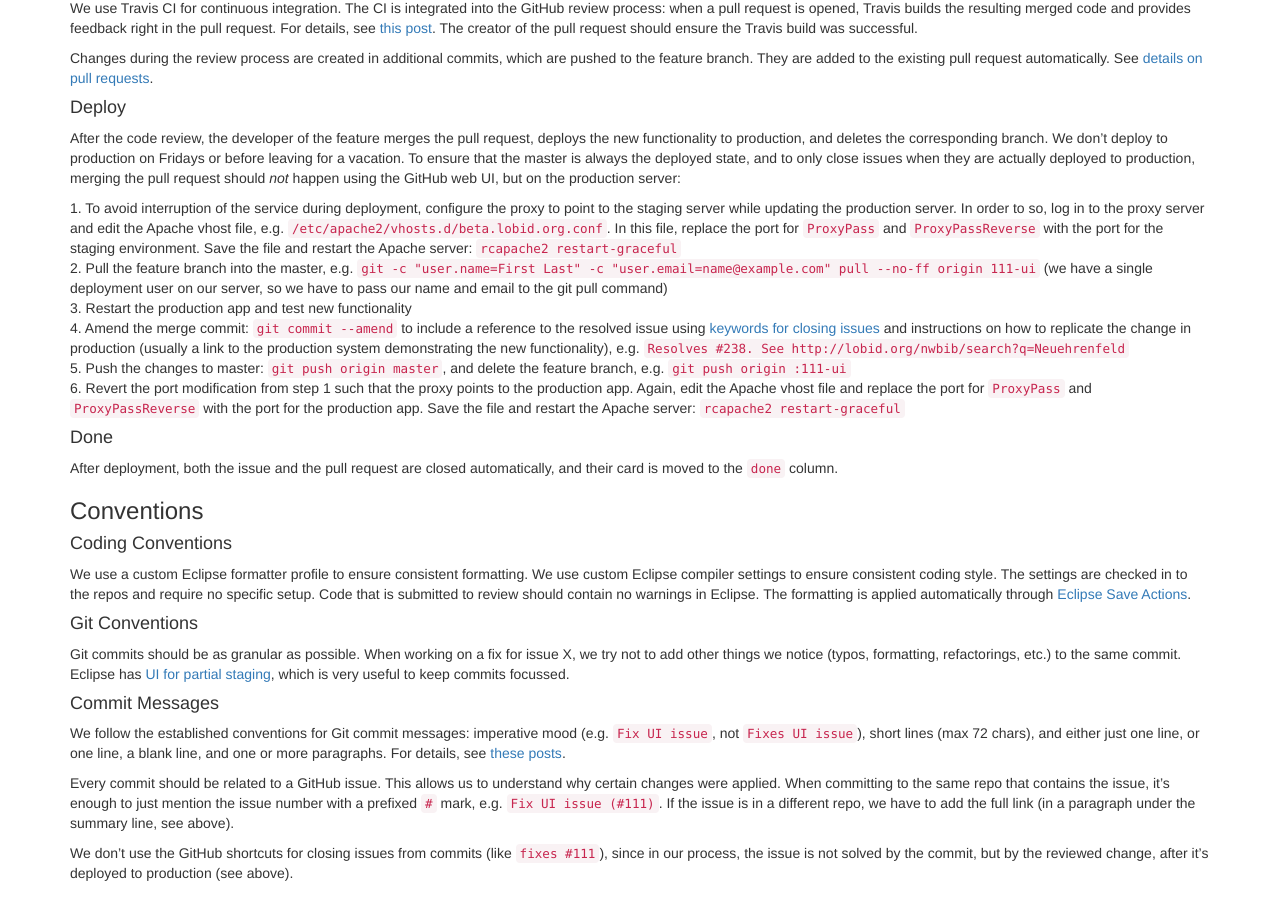
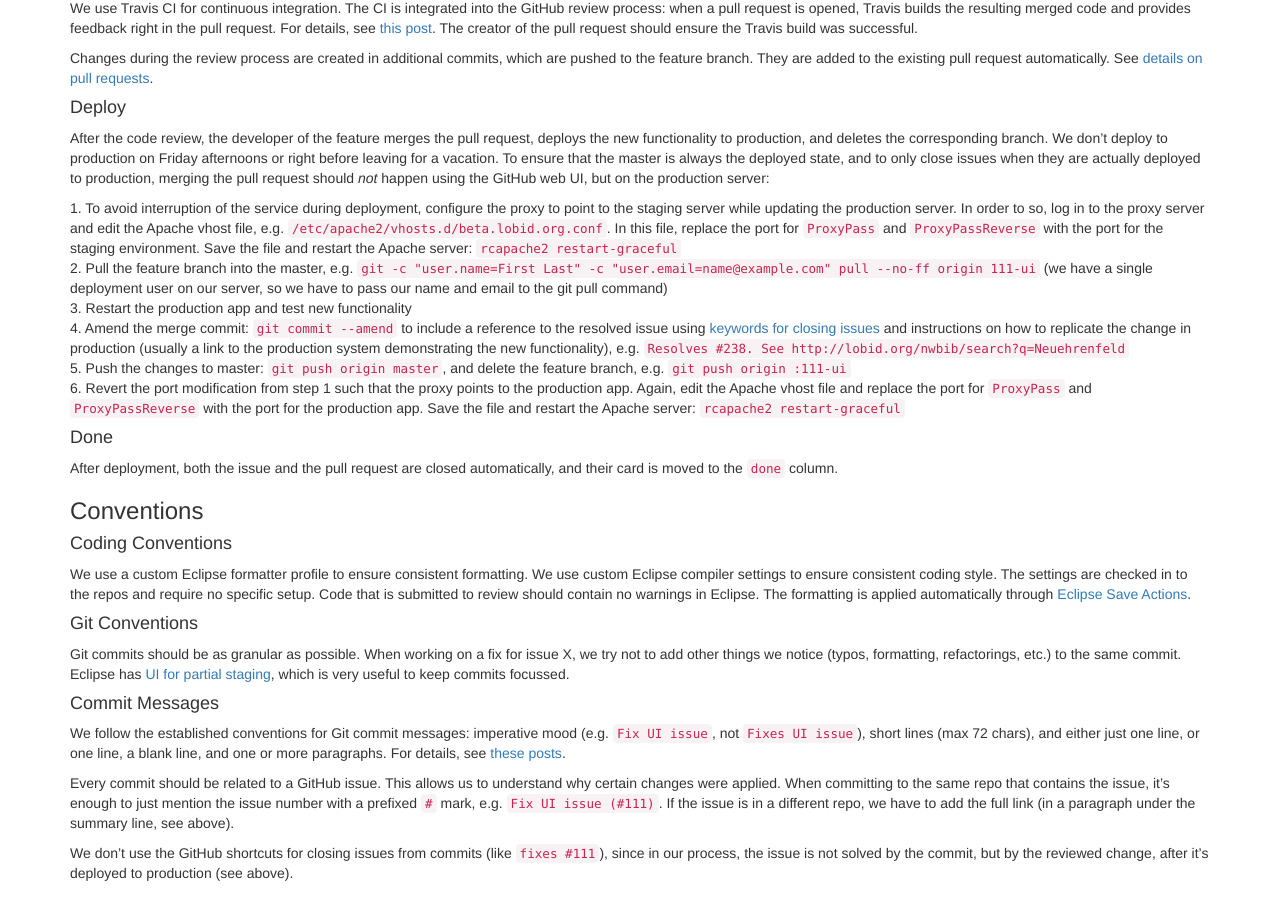
Before and after one commit to hbz/hbz.github.com, a plain HTML site: page index.html in a window 1280 px wide. Shown: the part 6058-6965 px from the top of the page. Drawn offline with nearby package versions, Linux system fonts and the light colour scheme.

Commit message:
Relax deployment restrictions, update for actual practice

```diff
--- a/index.html
+++ b/index.html
@@ -308,7 +308,7 @@
 			<a href="https://help.github.com/articles/using-pull-requests/">details on pull requests</a>.
 		</p>
 		<h4 id="dev-process-deploy">Deploy</h4>
-		<p>After the code review, the developer of the feature merges the pull request, deploys the new functionality to production, and deletes the corresponding branch. We don&#8217;t deploy to production on Fridays or before leaving for a vacation. To ensure that the master is always the deployed state, and to only close issues when they are actually deployed to production, merging the pull request should
+		<p>After the code review, the developer of the feature merges the pull request, deploys the new functionality to production, and deletes the corresponding branch. We don&#8217;t deploy to production on Friday afternoons or right before leaving for a vacation. To ensure that the master is always the deployed state, and to only close issues when they are actually deployed to production, merging the pull request should
 			<em>not</em> happen using the GitHub web UI, but on the production server:
 		</p>
 		<p>1. To avoid interruption of the service during deployment, configure the proxy to point to the staging server while updating the production server. In order to so, log in to the proxy server and edit the Apache vhost file, e.g.
```
Also changed, not shown: 1 other file.
